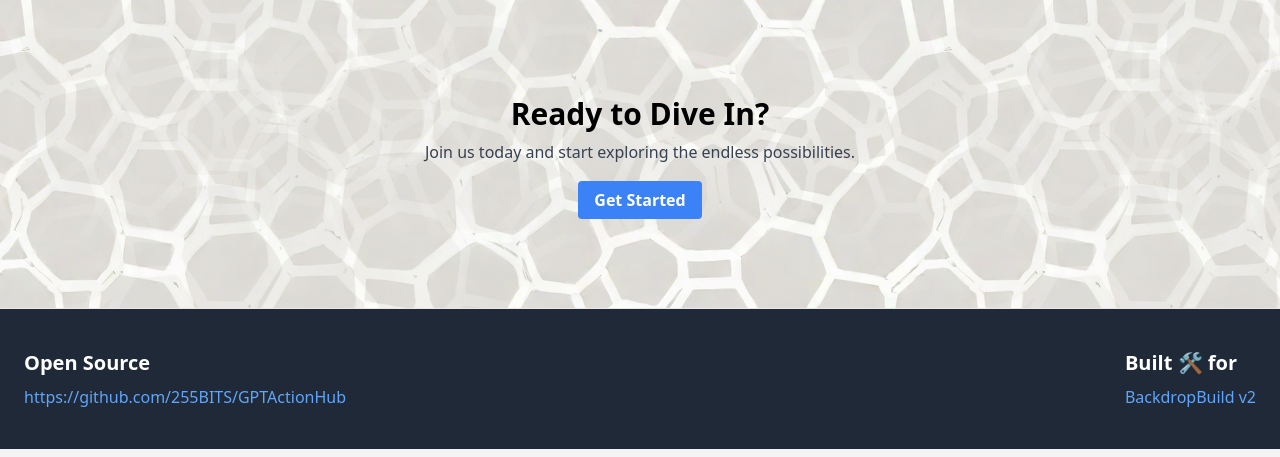
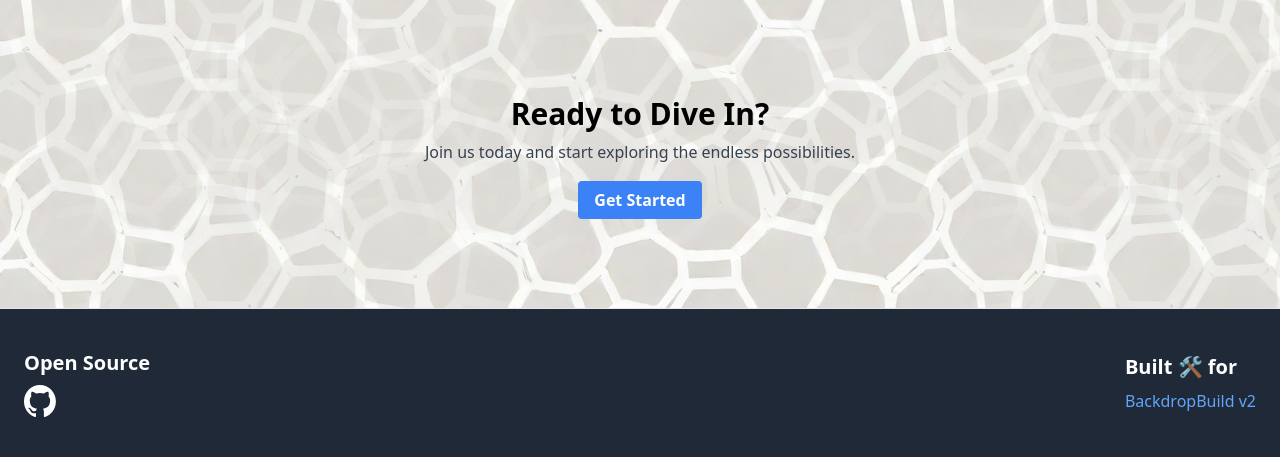
Before and after one commit to 255BITS/BackdropBuild, a Flask app: page / in a window 1280 px wide. Shown: the part 1610-2067 px from the top of the page. Run offline with Flask 3, Linux system fonts and the light colour scheme; data that the repository does not hold is empty.

Commit message:
add github icon

```diff
--- a/portal/app/templates/landing.html
+++ b/portal/app/templates/landing.html
@@ -123,7 +123,11 @@
             <div>
                 <h3 class="text-xl font-semibold">Open Source</h3>
                 <p class="mt-2">
-                    <a href="https://github.com/255BITS/GPTActionHub" class="text-blue-400 hover:text-blue-300">https://github.com/255BITS/GPTActionHub</a>
+                    <a href="https://github.com/255BITS/GPTActionHub" class="text-blue-400 hover:text-blue-300 text-xs">
+                      <div class="?">
+                        <img src="/static/github-mark-white.svg" alt="GitHub" class="h-4 w-8 h-8">
+                      </div>
+                    </a>
                 </p>
             </div>
             <div class="mt-6 md:mt-0">
```
